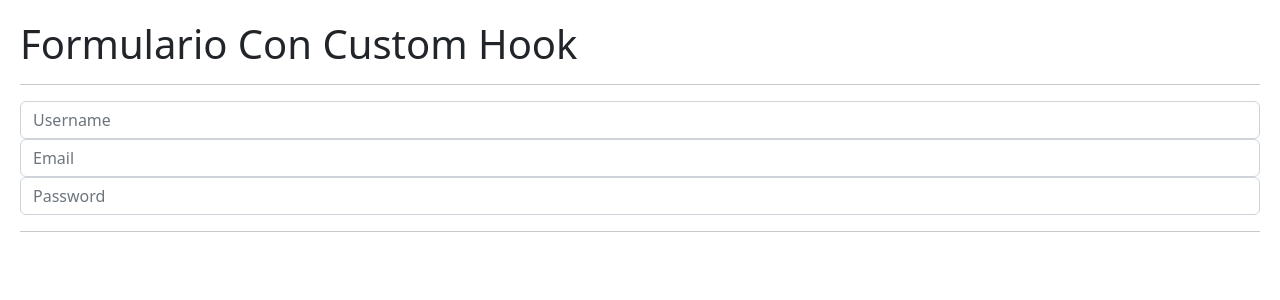
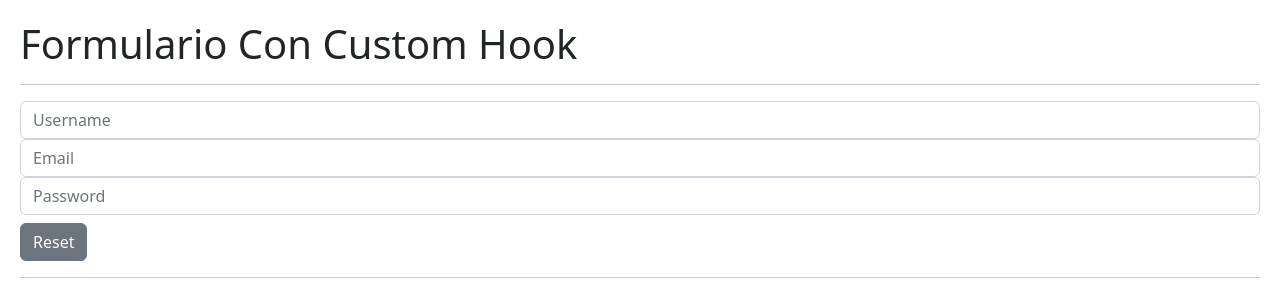
Before and after one commit to GEVS2021/hooks-app, a React (Vite) app: page / in a window 1280 px wide. Shown: the top 300 px of the page. Built offline with nearby package versions, Linux system fonts and the light colour scheme.

Commit message:
123. Tarea: ResetForm

```diff
--- a/src/01-useEffect/FormWithCustomHook.jsx
+++ b/src/01-useEffect/FormWithCustomHook.jsx
@@ -4,7 +4,7 @@ import { Message } from './Message';
 
 export const FormWithCustomHook = () => {
 
-    const {formState, onInputChange} = useForm({
+    const {formState, onInputChange, resetForm} = useForm({
         username: "",
         email: "",
         password: ""
@@ -42,6 +42,8 @@ export const FormWithCustomHook = () => {
                 onChange={onInputChange}
             />
 
+            <button className='btn btn-secondary mt-2' onClick={resetForm}> Reset </button>
+
             <hr />
             {
                 formState.username == "Edu Estula2" && <Message />
--- a/src/01-useEffect/hooks/useForm.js
+++ b/src/01-useEffect/hooks/useForm.js
@@ -13,9 +13,14 @@ export const useForm = (initialForm={}) => {
         });
     }
 
+    const resetForm = () => {
+        setFormState({...initialForm});
+    }
+
     return {
         ...formState,
         formState,
-        onInputChange
+        onInputChange,
+        resetForm
     }
 }
```
